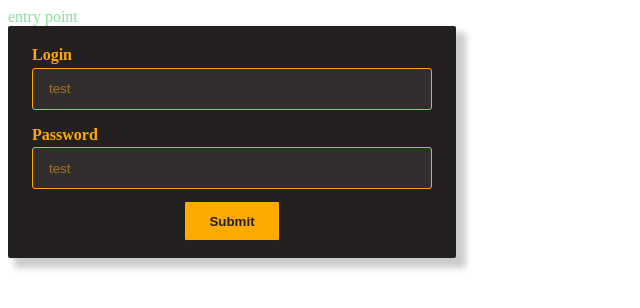
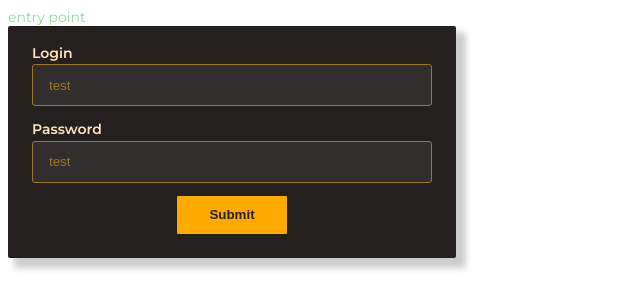
Before and after one commit to Krakazybik/fancy-home, a React (Vite) app: page / in a window 1280 px wide. Shown: the top 308 px of the page, without its empty margins (0-640 px from the left). Built offline with nearby package versions, Linux system fonts and the light colour scheme.

Commit message:
chore(ui-kit): font

```diff
--- a/index.html
+++ b/index.html
@@ -3,6 +3,9 @@
 <head>
     <meta charset="UTF-8" />
     <meta name="viewport" content="width=device-width, initial-scale=1.0" />
+    <link rel="preconnect" href="https://fonts.googleapis.com">
+    <link rel="preconnect" href="https://fonts.gstatic.com" crossorigin>
+    <link href="https://fonts.googleapis.com/css2?family=Montserrat:ital,wght@0,400;0,500;0,600;0,700;0,800;1,400;1,600&display=swap" rel="stylesheet">
     <title>Vite App</title>
 </head>
 <body>
--- a/src/shared/ui/button/styles.module.scss
+++ b/src/shared/ui/button/styles.module.scss
@@ -2,7 +2,7 @@
 
 .Button {
   height: 40px;
-  padding: 4px 24px;
+  padding: 4px 32px;
   background-color: $theme-alt;
   border: 1px solid $theme-main;
   color: $theme-main;
--- a/src/shared/ui/input/styles.module.scss
+++ b/src/shared/ui/input/styles.module.scss
@@ -5,7 +5,7 @@
   line-height: 1.6em;
   font-weight: 600;
 
-  color: $theme-alt;
+  color: $theme-light;
   display: flex;
   flex-direction: column;
 }
@@ -16,10 +16,12 @@
   padding: 0 16px;
   border-radius: 3px;
   background-color: $theme-main-light;
-  border: 1px solid $theme-alt;
+  border: 1px solid $theme-alt-dark;
+
   &:focus {
-    outline: $theme-light;
+    outline: 1px solid $theme-alt;
   }
+
   &::placeholder {
     color: $theme-alt-dark;
   }
--- a/src/shared/ui/styles/font.scss
+++ b/src/shared/ui/styles/font.scss
@@ -1,6 +1,6 @@
 @import "./theme";
 
-$font-default: 16px "Fira Sans", serif;;
+$font-default: 14px 'Montserrat', sans-serif;
 
 body {
   color: $theme-text;
```
